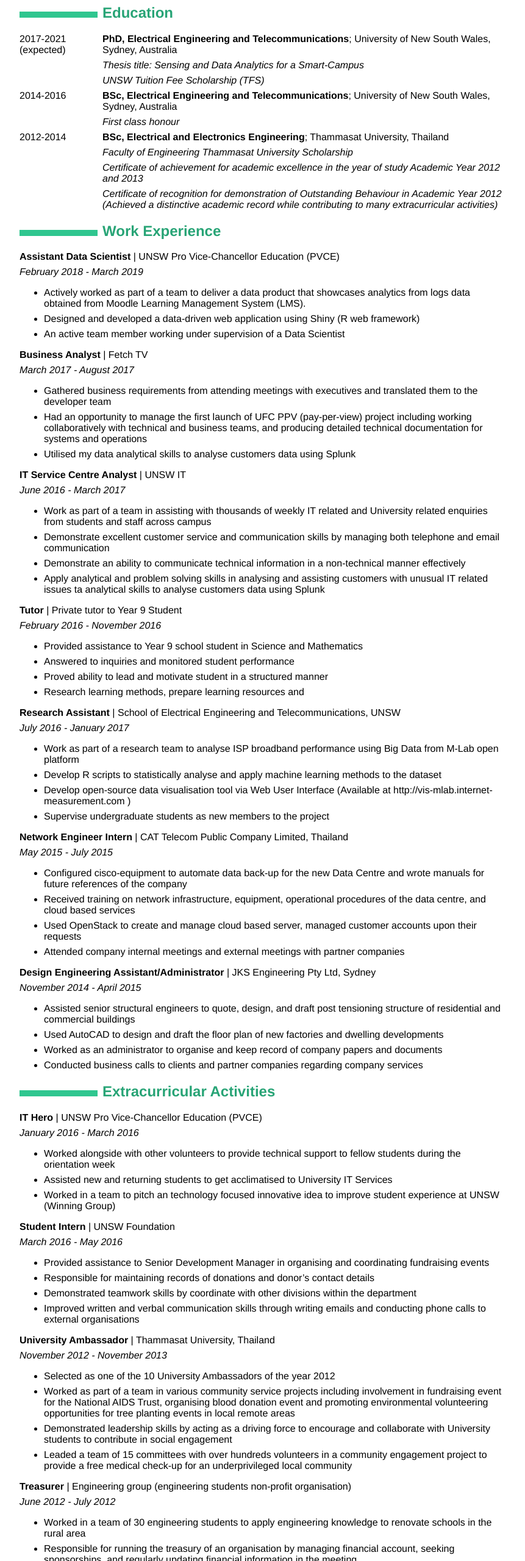
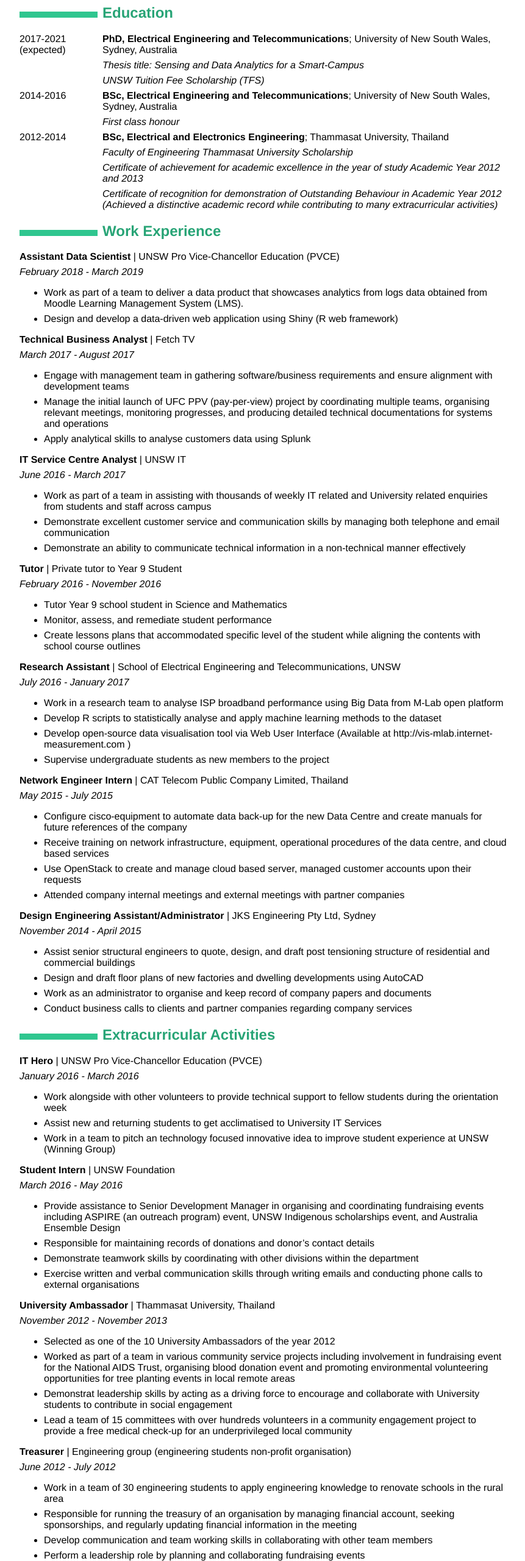
Before and after one commit to tarasutjarittham/tarasutjarittham.github.io, a plain HTML site: page index.html in a window 1280 px wide. Shown: the part 240-2800 px from the top of the page at 61% size, without its empty margins (208-1069 px from the left). Drawn offline with Linux system fonts and the light colour scheme.

Commit message:
updated resume

```diff
--- a/index.html
+++ b/index.html
@@ -137,16 +137,15 @@
 <p><strong>Assistant Data Scientist</strong> | UNSW Pro Vice-Chancellor Education (PVCE)</p>
 <p><em>February 2018 - March 2019</em></p>
 <ul>
-<li><p>Actively worked as part of a team to deliver a data product that showcases analytics from logs data obtained from Moodle Learning Management System (LMS).</p></li>
-<li><p>Designed and developed a data-driven web application using Shiny (R web framework)</p></li>
-<li><p>An active team member working under supervision of a Data Scientist</p></li>
+<li><p>Work as part of a team to deliver a data product that showcases analytics from logs data obtained from Moodle Learning Management System (LMS).</p></li>
+<li><p>Design and develop a data-driven web application using Shiny (R web framework)</p></li>
 </ul>
-<p><strong>Business Analyst</strong> | Fetch TV</p>
+<p><strong>Technical Business Analyst</strong> | Fetch TV</p>
 <p><em>March 2017 - August 2017</em></p>
 <ul>
-<li><p>Gathered business requirements from attending meetings with executives and translated them to the developer team</p></li>
-<li><p>Had an opportunity to manage the first launch of UFC PPV (pay-per-view) project including working collaboratively with technical and business teams, and producing detailed technical documentation for systems and operations</p></li>
-<li><p>Utilised my data analytical skills to analyse customers data using Splunk</p></li>
+<li><p>Engage with management team in gathering software/business requirements and ensure alignment with development teams</p></li>
+<li><p>Manage the initial launch of UFC PPV (pay-per-view) project by coordinating multiple teams, organising relevant meetings, monitoring progresses, and producing detailed technical documentations for systems and operations</p></li>
+<li><p>Apply analytical skills to analyse customers data using Splunk</p></li>
 </ul>
 <p><strong>IT Service Centre Analyst</strong> | UNSW IT</p>
 <p><em>June 2016 - March 2017</em></p>
@@ -154,20 +153,18 @@
 <li><p>Work as part of a team in assisting with thousands of weekly IT related and University related enquiries from students and staff across campus</p></li>
 <li><p>Demonstrate excellent customer service and communication skills by managing both telephone and email communication</p></li>
 <li><p>Demonstrate an ability to communicate technical information in a non-technical manner effectively</p></li>
-<li><p>Apply analytical and problem solving skills in analysing and assisting customers with unusual IT related issues ta analytical skills to analyse customers data using Splunk</p></li>
 </ul>
 <p><strong>Tutor</strong> | Private tutor to Year 9 Student</p>
 <p><em>February 2016 - November 2016</em></p>
 <ul>
-<li><p>Provided assistance to Year 9 school student in Science and Mathematics</p></li>
-<li><p>Answered to inquiries and monitored student performance</p></li>
-<li><p>Proved ability to lead and motivate student in a structured manner</p></li>
-<li><p>Research learning methods, prepare learning resources and</p></li>
+<li><p>Tutor Year 9 school student in Science and Mathematics</p></li>
+<li><p>Monitor, assess, and remediate student performance</p></li>
+<li><p>Create lessons plans that accommodated specific level of the student while aligning the contents with school course outlines</p></li>
 </ul>
 <p><strong>Research Assistant</strong> | School of Electrical Engineering and Telecommunications, UNSW</p>
 <p><em>July 2016 - January 2017</em></p>
 <ul>
-<li><p>Work as part of a research team to analyse ISP broadband performance using Big Data from M-Lab open platform</p></li>
+<li><p>Work in a research team to analyse ISP broadband performance using Big Data from M-Lab open platform</p></li>
 <li><p>Develop R scripts to statistically analyse and apply machine learning methods to the dataset</p></li>
 <li><p>Develop open-source data visualisation tool via Web User Interface (Available at http://vis-mlab.internet-measurement.com )</p></li>
 <li><p>Supervise undergraduate students as new members to the project</p></li>
@@ -175,81 +172,81 @@
 <p><strong>Network Engineer Intern</strong> | CAT Telecom Public Company Limited, Thailand</p>
 <p><em>May 2015 - July 2015</em></p>
 <ul>
-<li><p>Configured cisco-equipment to automate data back-up for the new Data Centre and wrote manuals for future references of the company</p></li>
-<li><p>Received training on network infrastructure, equipment, operational procedures of the data centre, and cloud based services</p></li>
-<li><p>Used OpenStack to create and manage cloud based server, managed customer accounts upon their requests</p></li>
+<li><p>Configure cisco-equipment to automate data back-up for the new Data Centre and create manuals for future references of the company</p></li>
+<li><p>Receive training on network infrastructure, equipment, operational procedures of the data centre, and cloud based services</p></li>
+<li><p>Use OpenStack to create and manage cloud based server, managed customer accounts upon their requests</p></li>
 <li><p>Attended company internal meetings and external meetings with partner companies</p></li>
 </ul>
 <p><strong>Design Engineering Assistant/Administrator</strong> | JKS Engineering Pty Ltd, Sydney</p>
 <p><em>November 2014 - April 2015</em></p>
 <ul>
-<li><p>Assisted senior structural engineers to quote, design, and draft post tensioning structure of residential and commercial buildings</p></li>
-<li><p>Used AutoCAD to design and draft the floor plan of new factories and dwelling developments</p></li>
-<li><p>Worked as an administrator to organise and keep record of company papers and documents</p></li>
-<li><p>Conducted business calls to clients and partner companies regarding company services</p></li>
+<li><p>Assist senior structural engineers to quote, design, and draft post tensioning structure of residential and commercial buildings</p></li>
+<li><p>Design and draft floor plans of new factories and dwelling developments using AutoCAD</p></li>
+<li><p>Work as an administrator to organise and keep record of company papers and documents</p></li>
+<li><p>Conduct business calls to clients and partner companies regarding company services</p></li>
 </ul>
 <h2 id="extracurricular-activities">Extracurricular Activities</h2>
 <p><strong>IT Hero</strong> | UNSW Pro Vice-Chancellor Education (PVCE)</p>
 <p><em>January 2016 - March 2016</em></p>
 <ul>
-<li><p>Worked alongside with other volunteers to provide technical support to fellow students during the orientation week</p></li>
-<li><p>Assisted new and returning students to get acclimatised to University IT Services</p></li>
-<li><p>Worked in a team to pitch an technology focused innovative idea to improve student experience at UNSW (Winning Group)</p></li>
+<li><p>Work alongside with other volunteers to provide technical support to fellow students during the orientation week</p></li>
+<li><p>Assist new and returning students to get acclimatised to University IT Services</p></li>
+<li><p>Work in a team to pitch an technology focused innovative idea to improve student experience at UNSW (Winning Group)</p></li>
 </ul>
 <p><strong>Student Intern</strong> | UNSW Foundation</p>
 <p><em>March 2016 - May 2016</em></p>
 <ul>
-<li><p>Provided assistance to Senior Development Manager in organising and coordinating fundraising events</p></li>
+<li><p>Provide assistance to Senior Development Manager in organising and coordinating fundraising events including ASPIRE (an outreach program) event, UNSW Indigenous scholarships event, and Australia Ensemble Design</p></li>
 <li><p>Responsible for maintaining records of donations and donor’s contact details</p></li>
-<li><p>Demonstrated teamwork skills by coordinate with other divisions within the department</p></li>
-<li><p>Improved written and verbal communication skills through writing emails and conducting phone calls to external organisations</p></li>
+<li><p>Demonstrate teamwork skills by coordinating with other divisions within the department</p></li>
+<li><p>Exercise written and verbal communication skills through writing emails and conducting phone calls to external organisations</p></li>
 </ul>
 <p><strong>University Ambassador</strong> | Thammasat University, Thailand</p>
 <p><em>November 2012 - November 2013</em></p>
 <ul>
 <li><p>Selected as one of the 10 University Ambassadors of the year 2012</p></li>
 <li><p>Worked as part of a team in various community service projects including involvement in fundraising event for the National AIDS Trust, organising blood donation event and promoting environmental volunteering opportunities for tree planting events in local remote areas</p></li>
-<li><p>Demonstrated leadership skills by acting as a driving force to encourage and collaborate with University students to contribute in social engagement</p></li>
-<li><p>Leaded a team of 15 committees with over hundreds volunteers in a community engagement project to provide a free medical check-up for an underprivileged local community</p></li>
+<li><p>Demonstrat leadership skills by acting as a driving force to encourage and collaborate with University students to contribute in social engagement</p></li>
+<li><p>Lead a team of 15 committees with over hundreds volunteers in a community engagement project to provide a free medical check-up for an underprivileged local community</p></li>
 </ul>
 <p><strong>Treasurer</strong> | Engineering group (engineering students non-profit organisation)</p>
 <p><em>June 2012 - July 2012</em></p>
 <ul>
-<li><p>Worked in a team of 30 engineering students to apply engineering knowledge to renovate schools in the rural area</p></li>
+<li><p>Work in a team of 30 engineering students to apply engineering knowledge to renovate schools in the rural area</p></li>
 <li><p>Responsible for running the treasury of an organisation by managing financial account, seeking sponsorships, and regularly updating financial information in the meeting</p></li>
-<li><p>Developed communication and team working skills in collaborating with other team members</p></li>
-<li><p>Performed a leadership role by planning and collaborating fundraising events</p></li>
+<li><p>Develop communication and team working skills in collaborating with other team members</p></li>
+<li><p>Perform a leadership role by planning and collaborating fundraising events</p></li>
 </ul>
 <p><strong>Built Volunteer</strong> | Habitat for Humanity</p>
 <p><em>June 2011</em></p>
 <ul>
-<li><p>Worked in a team of 20 to assist the builders in providing appropriate housing solutions in sustainable communities</p></li>
-<li><p>Developed communication and teamwork skills when working with many people from different backgrounds and ethnicity</p></li>
+<li><p>Work in a team of 20 to assist the builders in providing appropriate housing solutions in sustainable communities</p></li>
+<li><p>Develop communication and teamwork skills when working with many people from different backgrounds and ethnicity</p></li>
 </ul>
 <h2 id="technical-skills">Technical Skills</h2>
 <dl>
-<dt>Languages</dt>
+<dt><strong>Languages</strong></dt>
 <dd>R, Python, C, MATLAB, html, css, javascript
 </dd>
-<dt>Web-dev</dt>
+<dt><strong>Web-framework</strong></dt>
 <dd>Shiny, Flask
 </dd>
-<dt>Systems</dt>
+<dt><strong>Systems</strong></dt>
 <dd>Linux, OSX
 </dd>
 </dl>
 <h2 id="publications">Publications</h2>
-<h3 id="journal-publications">Journal Publications:</h3>
+<p><strong>Journal Publications:</strong></p>
 <ol type="1">
-<li><span class="citation" data-cites="2019:iotjournal">T. Sutjarittham, H. H. Gharakheili, S. S. Kanhere, and V. Sivaraman, “Experiences with iot and ai in a smart campus for optimizing classroom usage,” <em>IEEE Internet of Things Journal</em>, 2019.</span></li>
+<li><span class="citation" data-cites="2019:iotjournal">T. Sutjarittham, H. H. Gharakheili, S. S. Kanhere, and V. Sivaraman, “Experiences with IoT and AI in a Smart Campus for Optimizing Classroom Usage,” <em>IEEE Internet of Things Journal</em>, 2019.</span></li>
 </ol>
-<h3 id="conference-papers">Conference Papers:</h3>
+<p><strong>Conference Papers:</strong></p>
 <ol type="1">
-<li><p><span class="citation" data-cites="2019:wowmom">T. Sutjarittham, H. H. Gharakheili, V. Sivaraman, and S. S. Kanhere, “Measuring and modeling car park usage: Lessons learned from a campus field-trial,” in <em>IEEE international symposium on a world of wireless, mobile and multimedia networks (wowmom)</em>, 2019.</span></p></li>
-<li><p><span class="citation" data-cites="2018:ICIAfS">I. Pasquel Mohottige, T. Sutjarittham, H. H. Gharakheili, and V. Sivaraman, “Role of campus wifi infrastructure for occupancy monitoring in a large university,” in <em>International conference on information and automation for sustainability (iciafs)</em>, 2018.</span></p></li>
-<li><p><span class="citation" data-cites="2018:ANTS">T. Sutjarittham, H. H. Gharakheili, S. S. Kanhere, and V. Sivaraman, “Realizing a smart university campus: Vision, architecture, and implementation,” in <em>IEEE international conference on advanced networks and telecommunications systems (ants)</em>, 2018.</span></p></li>
-<li><p><span class="citation" data-cites="2018:IPSN">T. Sutjarittham, H. H. Gharakheili, S. S. Kanhere, and V. Sivaraman, “Data-driven monitoring and optimization of classroom usage in a smart campus,” in <em>ACM/ieee international conference on information processing in sensor networks (ipsn)</em>, 2018, pp. 224–229.</span></p></li>
-<li><p><span class="citation" data-cites="2018:IPSNdemo">T. Sutjarittham, H. H. Gharakheili, S. S. Kanhere, and V. Sivaraman, “Demo abstract: A tool to access and visualize classroom attendance data from a smart campus,” in <em>ACM/ieee international conference on information processing in sensor networks (ipsn)</em>, 2018, pp. 140–141.</span></p></li>
+<li><p><span class="citation" data-cites="2019:wowmom">T. Sutjarittham, H. H. Gharakheili, V. Sivaraman, and S. S. Kanhere, “Measuring and Modeling Car Park Usage: Lessons Learned from a Campus Field-Trial,” in <em>IEEE International Symposium on a World of Wireless, Mobile and Multimedia Networks (WoWMoM)</em>, Washington DC, United States, 2019.</span></p></li>
+<li><p><span class="citation" data-cites="2018:ICIAfS">I. Pasquel Mohottige, T. Sutjarittham, H. H. Gharakheili, and V. Sivaraman, “Role of Campus WiFi Infrastructure for Occupancy Monitoring in a Large University,” in <em>International Conference on Information and Automation for Sustainability (ICIAfS)</em>, Colombo, Sri Lanka, 2018.</span></p></li>
+<li><p><span class="citation" data-cites="2018:ANTS">T. Sutjarittham, H. H. Gharakheili, S. S. Kanhere, and V. Sivaraman, “Realizing a Smart University Campus: Vision, Architecture, and Implementation,” in <em>IEEE International Conference on Advanced Networks and Telecommunications Systems (ANTS)</em>, Indore, India, 2018.</span></p></li>
+<li><p><span class="citation" data-cites="2018:IPSN">T. Sutjarittham, H. H. Gharakheili, S. S. Kanhere, and V. Sivaraman, “Data-driven monitoring and optimization of classroom usage in a smart campus,” in <em>ACM/IEEE International Conference on Information Processing in Sensor Networks (IPSN)</em>, Porto, Portugal, 2018, pp. 224–229.</span></p></li>
+<li><p><span class="citation" data-cites="2018:IPSNdemo">T. Sutjarittham, H. H. Gharakheili, S. S. Kanhere, and V. Sivaraman, “Demo Abstract: A Tool to Access and Visualize Classroom Attendance Data from a Smart Campus,” in <em>ACM/IEEE International Conference on Information Processing in Sensor Networks (IPSN)</em>, Porto, Portugal, 2018, pp. 140–141.</span></p></li>
 </ol>
 <h2 id="services">Services</h2>
 <dl>
```
